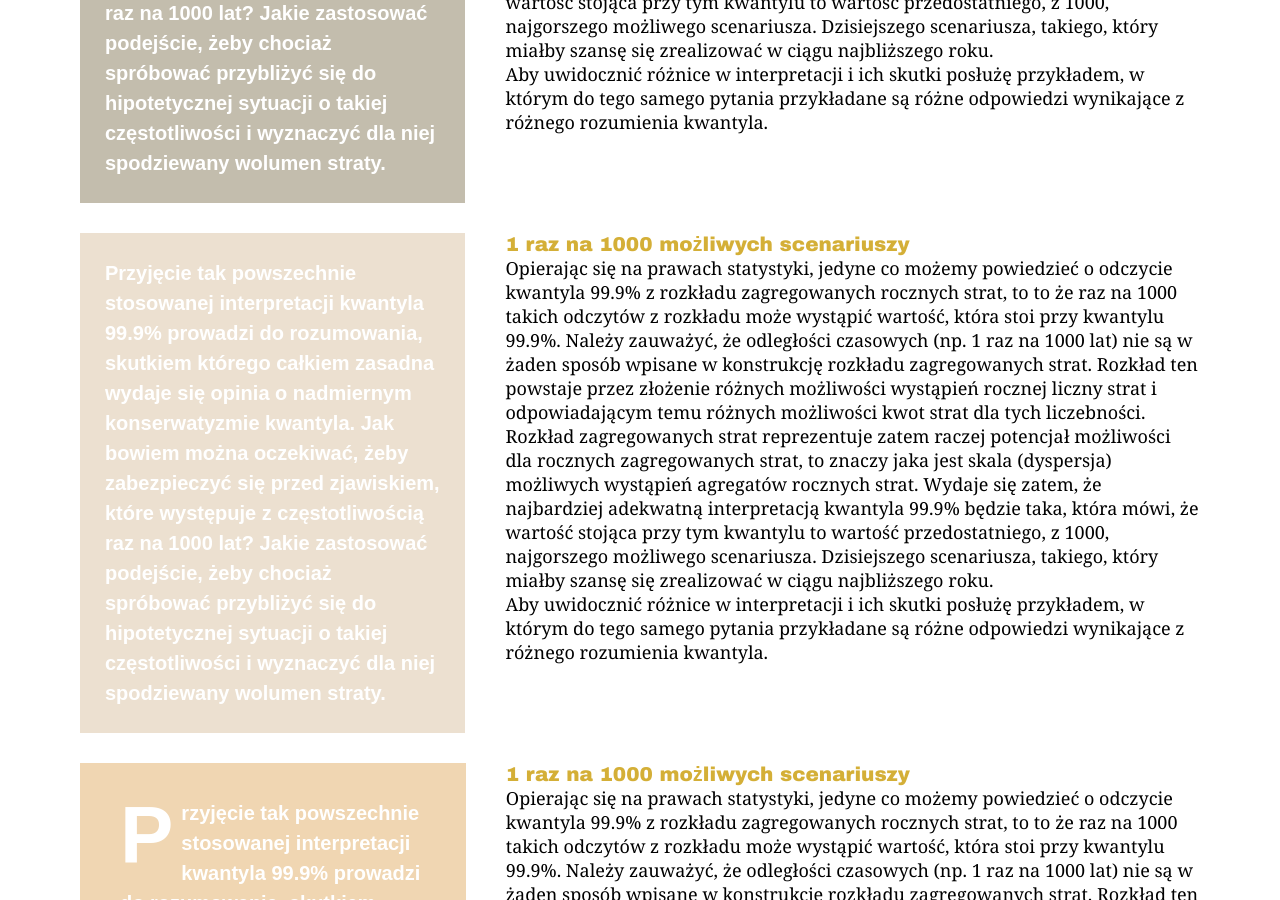
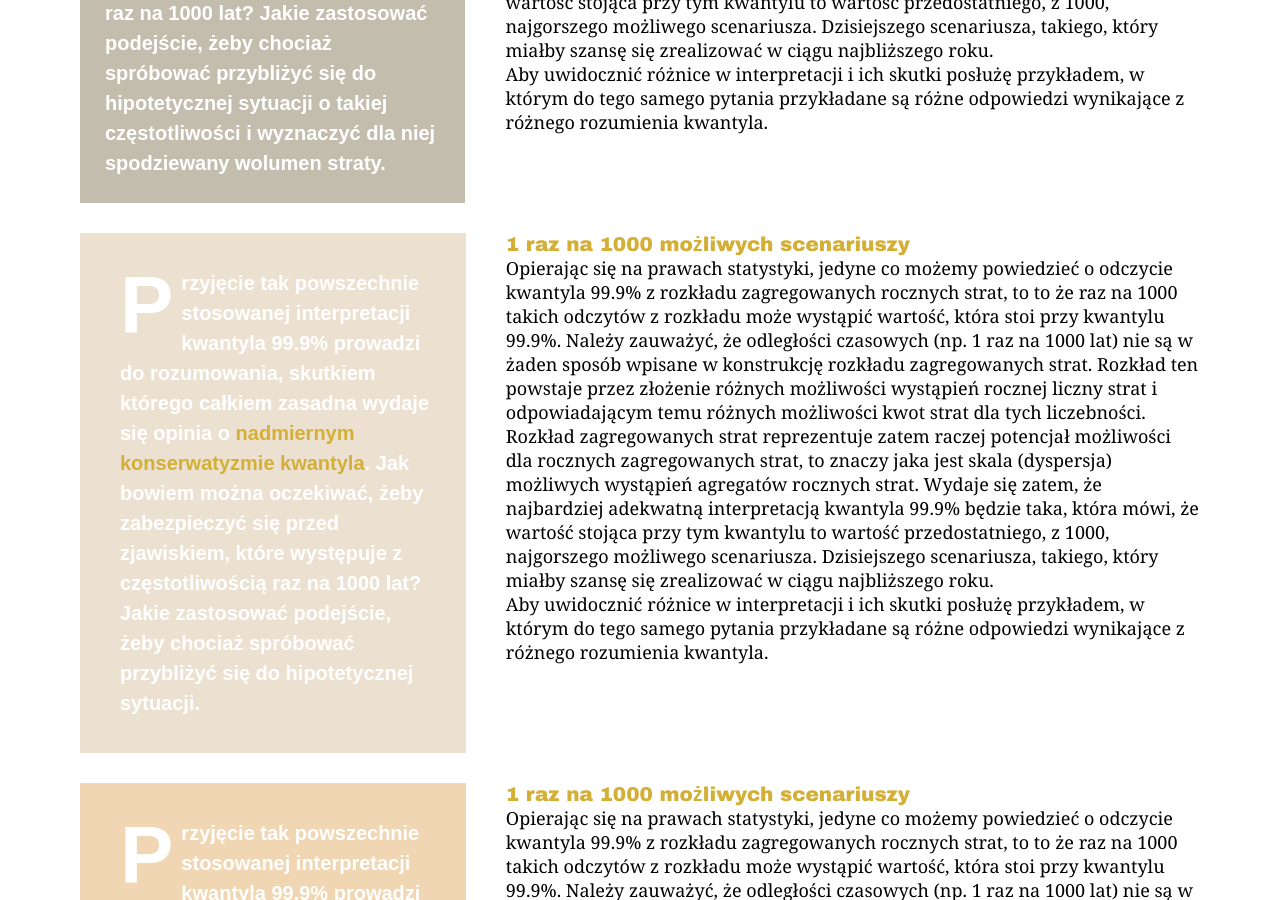
Before and after one commit to MaciejBuczak/risk-research, a Jekyll site: the page built from art-oprisk-kw999_v3_9.md, in a window 1280 px wide and 900 px high, scrolled down 6697 px. Built offline with Jekyll 4.4.1, drawn with Linux system fonts in a browser that asks for light colours.

Commit message:
Update art-oprisk-kw999-layout_v3_9.html

```diff
--- a/_layouts/art-oprisk-kw999-layout_v3_9.html
+++ b/_layouts/art-oprisk-kw999-layout_v3_9.html
@@ -1215,8 +1215,11 @@
 <!-- NOWE ELEMENTY: O5.1 i T 5.2 -->
 <div class="ryzmod-o51-container" style="gap: 20px;">
   <!-- Lewy element - jednolite szare tło -->
-  <div class="ryzmod-o51-box" style="width: 35%; background-color: #ece0d0; padding: 25px; position: relative; border-left: 0;">
-    <p style="color: white; font-family: Arial, sans-serif; font-weight: bold; margin: 0; line-height: 1.5; font-size: 20px;">Przyjęcie tak powszechnie stosowanej interpretacji kwantyla 99.9% prowadzi do rozumowania, skutkiem którego całkiem zasadna wydaje się opinia o nadmiernym konserwatyzmie kwantyla. Jak bowiem można oczekiwać, żeby zabezpieczyć się przed zjawiskiem, które występuje z częstotliwością raz na 1000 lat? Jakie zastosować podejście, żeby chociaż spróbować przybliżyć się do hipotetycznej sytuacji o takiej częstotliwości i wyznaczyć dla niej spodziewany wolumen straty.</p>
+  <div class="ryzmod-o51-box" style="width: 35%; background-color: #ece0d0; padding-left: 40px; padding-right: 35px; padding-top: 35px; padding-bottom: 35px; position: relative; border-left: 0;">
+<p style="color: white; font-family: Arial, sans-serif; font-weight: bold; margin: 0; line-height: 1.5; font-size: 20px; text-align: left; text-indent: 0;">
+  <span style="float: left; font-size: 400%; line-height: 0.8; margin-right: 8px; margin-top: 5px;">P</span>
+  rzyjęcie tak powszechnie stosowanej interpretacji kwantyla 99.9% prowadzi do rozumowania, skutkiem którego całkiem zasadna wydaje się opinia o <span style="color: #D4AF37;">nadmiernym konserwatyzmie kwantyla</span>. Jak bowiem można oczekiwać, żeby zabezpieczyć się przed zjawiskiem, które występuje z częstotliwością raz na 1000 lat? Jakie zastosować podejście, żeby chociaż spróbować przybliżyć się do hipotetycznej sytuacji.
+</p>
   </div>
 
   <!-- Tekst po prawej - bez zmian -->
```
